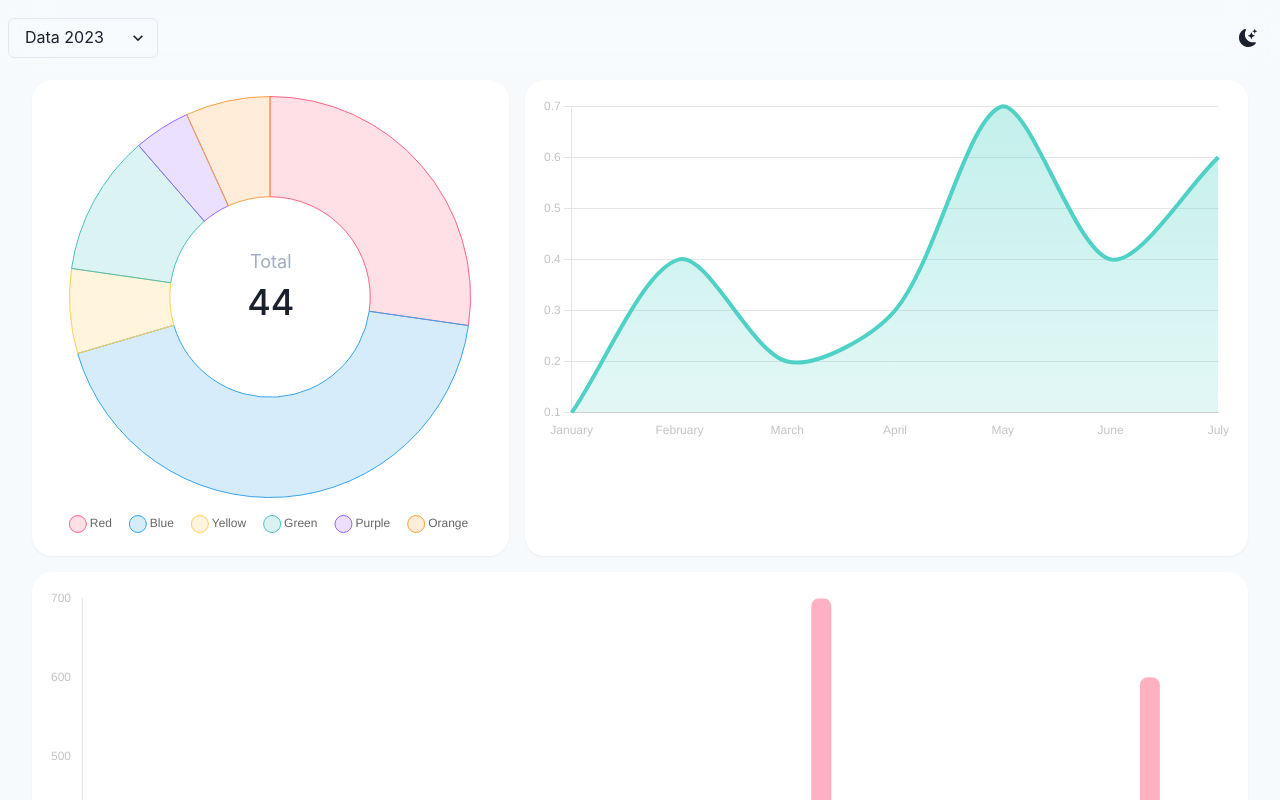
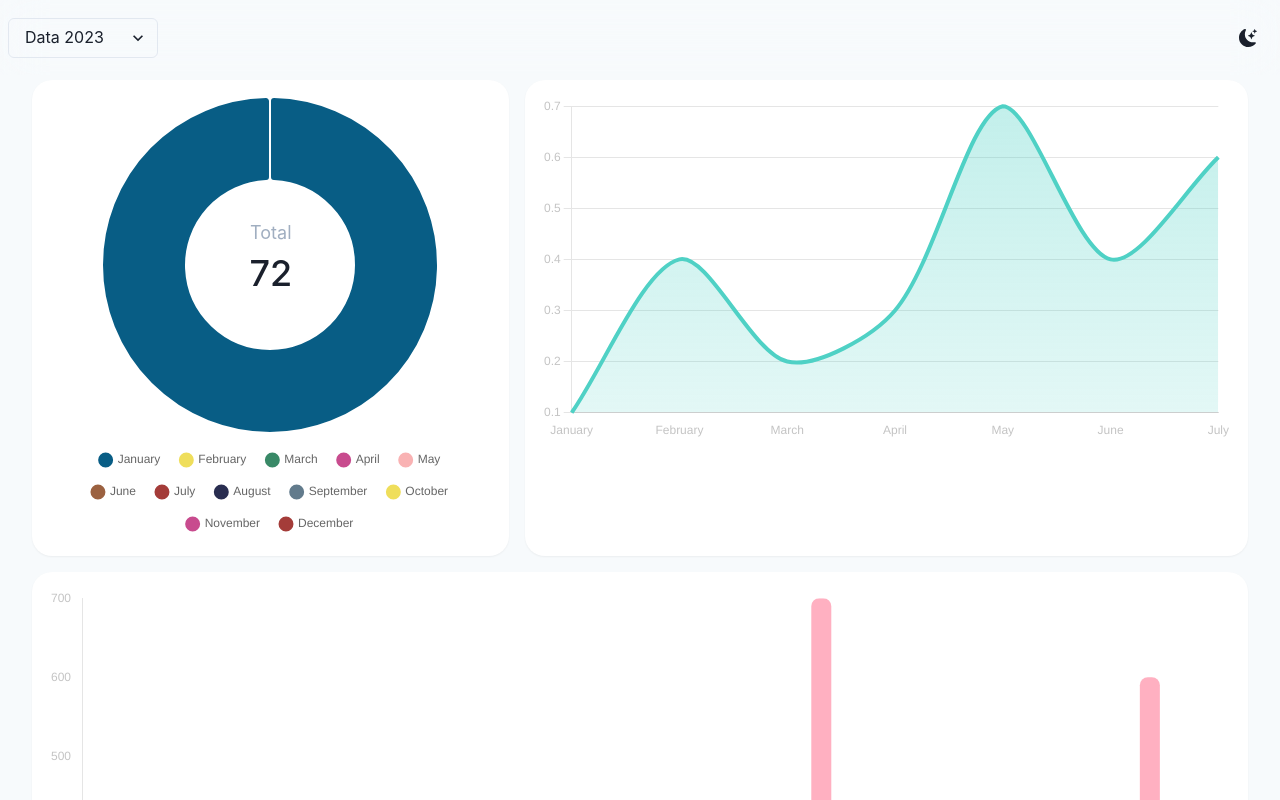
Before and after one commit to radenlarko/Chart-Test, a Next.js app: page / in a window 1280 px wide. Shown: the top 800 px of the page. Built offline with nearby package versions, Linux system fonts and the light colour scheme.

Commit message:
update data DougnutChart

```diff
--- a/components/DonutChart.tsx
+++ b/components/DonutChart.tsx
@@ -19,41 +19,33 @@ import { mySum } from "@/utils/myFunction";
 import { myNumberFormat } from "@/utils/myFormat";
 import { Box, Flex, Text, useColorModeValue } from "@chakra-ui/react";
 import { ChartJSOrUndefined } from "react-chartjs-2/dist/types";
+import { DataChart } from "@/utils/dataChart";
 
 ChartJS.register(ArcElement, Tooltip, Legend);
 
-const dataChart = [
-  {
-    label: "Red",
-    value: 12,
-  },
-  {
-    label: "Blue",
-    value: 19,
-  },
-  {
-    label: "Yellow",
-    value: 3,
-  },
-  {
-    label: "Green",
-    value: 5,
-  },
-  {
-    label: "Purple",
-    value: 2,
-  },
-  {
-    label: "Orange",
-    value: 3,
-  },
-];
+interface Props {
+  dataChart: DataChart[];
+  customInfoCenter?: React.ReactNode;
+  labelColorCenter?: string;
+  valueColorCenter?: string;
+}
 
-const DonutChart = () => {
+const DonutChart = ({
+  dataChart,
+  customInfoCenter,
+  labelColorCenter,
+  valueColorCenter,
+}: Props) => {
   const [dataCenter, setDataCenter] = useState({
     label: "",
     value: 0,
   });
+
+  const strokeColor = useColorModeValue("white", "gray.900");
+  const labelColor = useColorModeValue(
+    labelColorCenter || "gray.400",
+    labelColorCenter || "gray.500"
+  );
 
   const chartRef =
     useRef<ChartJSOrUndefined<"doughnut", number[], unknown>>(null);
@@ -61,35 +53,24 @@ const DonutChart = () => {
   const data = useMemo<ChartData<"doughnut">>(() => {
     const labelList = dataChart.map((item) => item.label);
     const valueList = dataChart.map((item) => item.value);
+    const colorList = dataChart.map((item) => item.color);
     return {
       labels: labelList,
       datasets: [
         {
           label: "# of Votes",
           data: valueList,
-          backgroundColor: [
-            "rgba(255, 99, 132, 0.2)",
-            "rgba(54, 162, 235, 0.2)",
-            "rgba(255, 206, 86, 0.2)",
-            "rgba(75, 192, 192, 0.2)",
-            "rgba(153, 102, 255, 0.2)",
-            "rgba(255, 159, 64, 0.2)",
-          ],
-          borderColor: [
-            "rgba(255, 99, 132, 1)",
-            "rgba(54, 162, 235, 1)",
-            "rgba(255, 206, 86, 1)",
-            "rgba(75, 192, 192, 1)",
-            "rgba(153, 102, 255, 1)",
-            "rgba(255, 159, 64, 1)",
-          ],
-          borderWidth: 1,
+          backgroundColor: colorList,
+          borderColor: [strokeColor],
+          borderWidth: 2,
+          borderRadius: 4
         },
       ],
     };
-  }, []);
+  }, [dataChart, strokeColor]);
 
-  const handleSetInfo = useCallback((elements: ActiveElement[]) => {
+  const handleSetInfo = useCallback(
+    (elements: ActiveElement[]) => {
       if (elements.length === 0) {
         return;
       }
@@ -101,7 +82,9 @@ const DonutChart = () => {
         label: dataSet.label,
         value: dataSet.value,
       });
-  }, []);
+    },
+    [dataChart]
+  );
 
   const options = useMemo<ChartOptions<"doughnut">>(() => {
     return {
@@ -172,7 +155,7 @@ const DonutChart = () => {
       label: "Total",
       value: total,
     });
-  }, []);
+  }, [dataChart]);
 
   const charWidth = chartRef.current?.width || 0;
 
@@ -181,19 +164,22 @@ const DonutChart = () => {
       <Doughnut ref={chartRef} data={data} options={options} />
       <Flex
         position="absolute"
-        top={charWidth / 4}
-        right={charWidth / 3.25}
+        top={{base: charWidth / 6.4, md: charWidth / 5.4}}
+        right={{base: charWidth / 2.85, md: charWidth / 3.25}}
         direction="column"
         alignItems="center"
         justifyContent="center"
-        w={charWidth / 2.6}
-        h={charWidth / 2.6}
+        w={{base: charWidth / 3.4, md: charWidth / 2.6}}
+        h={{base: charWidth / 3.4, md: charWidth / 2.6}}
         borderRadius="full"
       >
-        <Box textAlign="center" mt={{ base: -20, md: -2 }}>
+        {customInfoCenter ? (
+          customInfoCenter
+        ) : (
+          <Box textAlign="center" mt={{ base: -4, md: -2 }}>
             <Text
               title={dataCenter.label}
-            color={useColorModeValue("gray.400", "gray.500")}
+              color={labelColor}
               fontSize={{ base: "md", md: "lg" }}
               noOfLines={1}
             >
@@ -204,10 +190,12 @@ const DonutChart = () => {
               fontSize={{ base: "2xl", md: "4xl" }}
               fontWeight={500}
               noOfLines={1}
+              color={valueColorCenter}
             >
               {myNumberFormat(dataCenter.value)}
             </Text>
           </Box>
+        )}
       </Flex>
     </Box>
   );
--- a/pages/index.tsx
+++ b/pages/index.tsx
@@ -96,7 +96,7 @@ export default function Home() {
               gap={4}
             >
               <GridItemCard colSpan={{ base: 5, lg: 2 }}>
-                <DonutChart />
+                <DonutChart dataChart={selectedData} />
               </GridItemCard>
               <GridItemCard colSpan={{ base: 5, lg: 3 }}>
                 <AreaChart2 />
```
Lines whose indentation alone changed are shown as unchanged.
